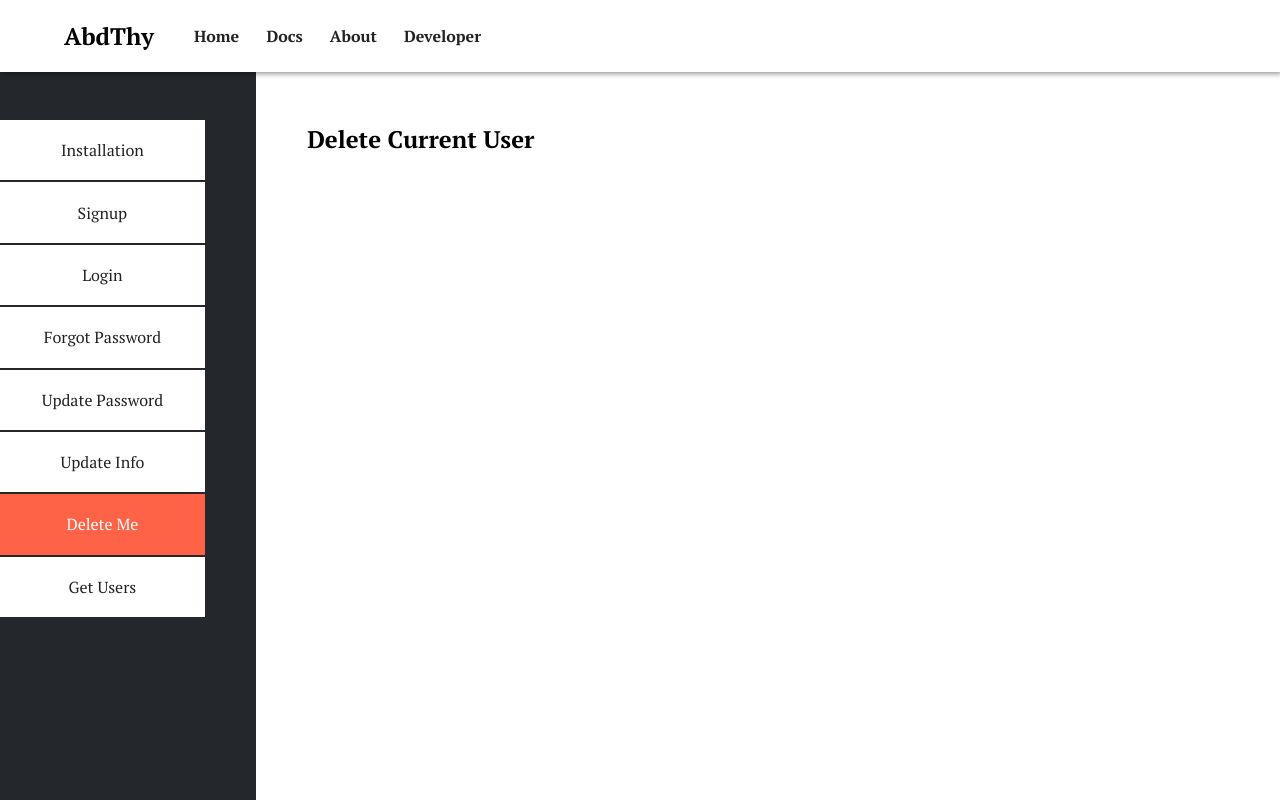
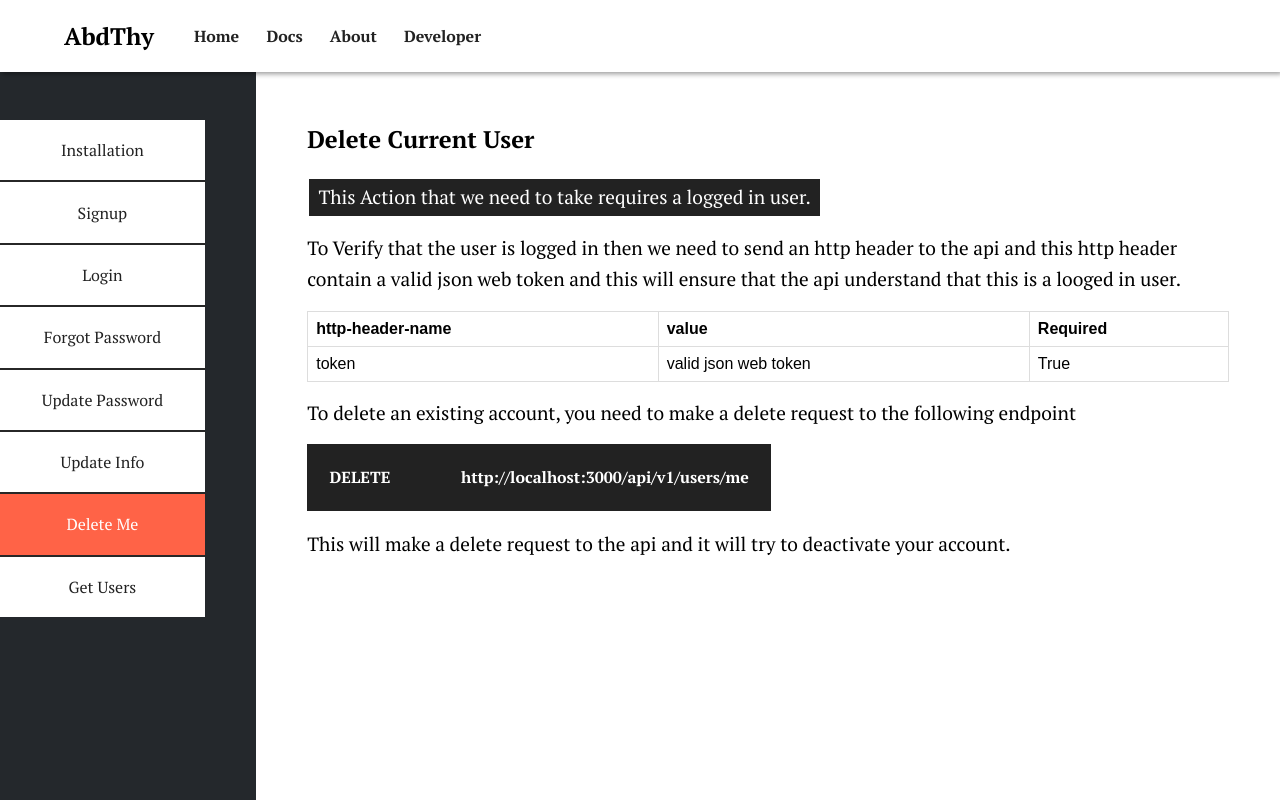
Before and after one commit to Abd-Alwahab/backend-api-auth-system-docs, a React (Create React App) app: page /docs/deleteme in a window 1280 px wide. Built offline with nearby package versions, Linux system fonts and the light colour scheme.

Commit message:
working on the delete me route

```diff
--- a/src/components/DeleteMe.js
+++ b/src/components/DeleteMe.js
@@ -1,9 +1,25 @@
 import React from "react";
+import Authrization from "./authrization";
 
 function DeleteMe() {
   return (
     <div>
       <h2>Delete Current User</h2>
+
+      <Authrization />
+
+      <p className="docs_desc">
+        To delete an existing account, you need to make a delete request to the following
+        endpoint
+      </p>
+      <br />
+      <span className="hilight m-m">
+        DELETE <div className="empty_space"></div> http://localhost:3000/api/v1/users/me
+      </span>
+      <p className="docs_desc m-m">
+        This will make a delete request to the api and it will try to deactivate your
+        account.
+      </p>
     </div>
   );
 }
```
Also changed, not shown: 1 other file (tests, documents, lock files or other folders).
